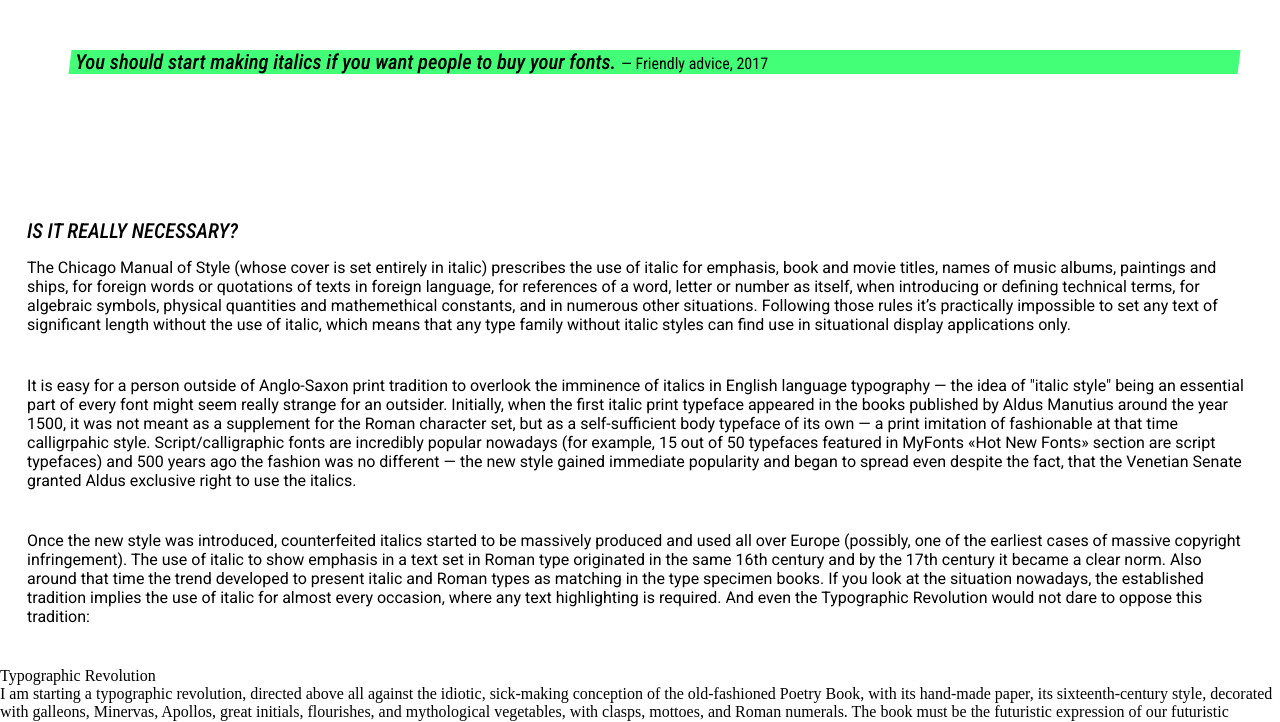
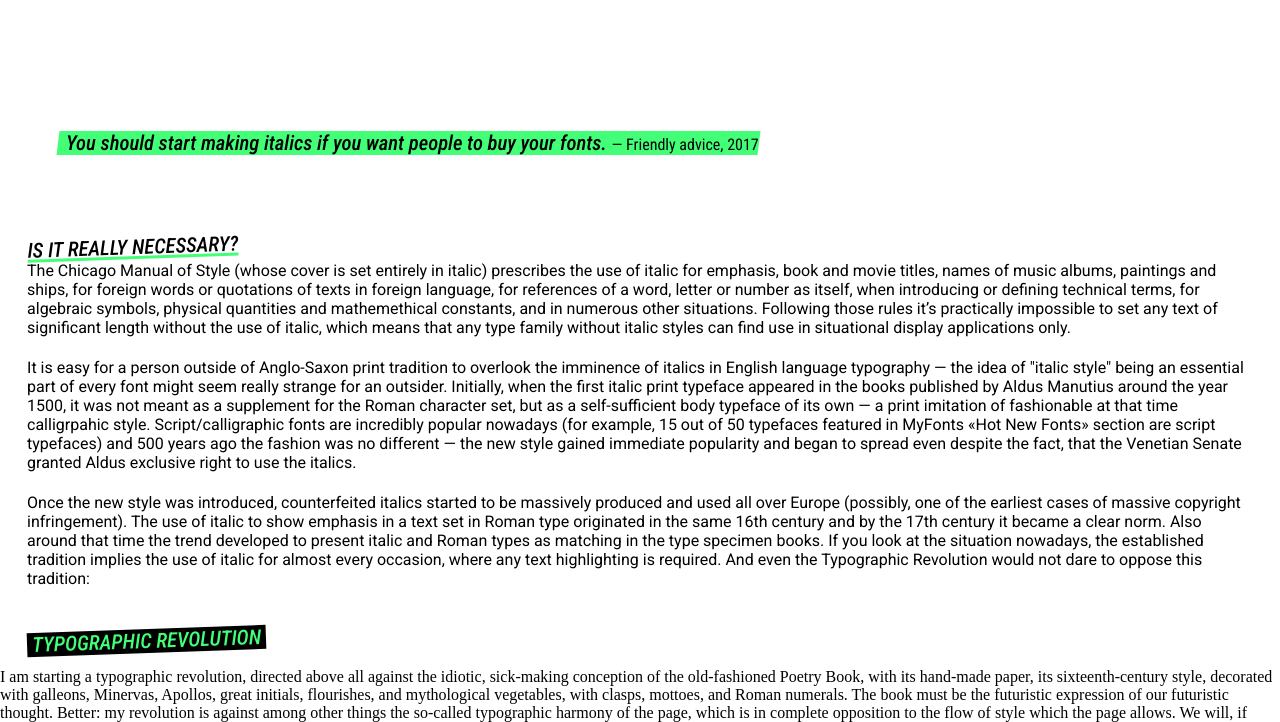
Before and after one commit to sarahsaroufim/binding, a plain HTML site: page italics.html in a window 1280 px wide. Shown: the part 754-1476 px from the top of the page. Drawn offline with Linux system fonts and the light colour scheme; a web font is replaced by a local one.

Commit message:
progress...

```diff
--- a/common.css
+++ b/common.css
@@ -97,7 +97,7 @@
     background-color: black;
     height: 42vw;
     width: 50vw;
-    margin-bottom: var(--big-gap);
+    margin-bottom: calc(1.5 * var(--medium-gap));
     text-align: center;
 }
 
--- a/italics-style.css
+++ b/italics-style.css
@@ -35,7 +35,7 @@ h1{
     font-size: var(--root-font-size);
     margin-top: calc(2 * var(--small-gap));
     margin-left: var(--medium-gap);
-    margin-bottom: calc(1.3 * var(--medium-gap));
+    margin-bottom: calc(1.5 * var(--big-gap));
 }
 
 #start-quote {
@@ -44,11 +44,11 @@ h1{
     font-style: italic;
     font-size: var(--comfort-font-size);
     position: relative;
-    margin-left: calc(1.7 * var(--medium-gap));
-    margin-bottom: var(--big-gap);
-    padding-left: var(--small-gap);
-    padding-right: var(--small-gap);
-    margin-right: var(--medium-gap);
+    margin-left: calc(1.4 * var(--medium-gap));
+    margin-bottom: var(--medium-gap);
+    padding-left: calc(1.6 * var(--small-gap));
+    margin-right: calc(1.4 * var(--medium-gap));
+    width: fit-content;
 }
 
 #start-quote::before {
@@ -75,14 +75,36 @@ h2{
     font-style: italic;
     font-size: var(--comfort-font-size);
     margin-left: var(--side-margin);
-    margin-bottom: calc(3 * var(--small-gap));
-    padding-right: var(--big-gap);
+    margin-bottom: calc(4 * var(--small-gap));
+    margin-top: calc(1.5 * var(--medium-gap));
+    padding-right: calc(1.5 * var(--big-gap));
+    rotate: -2deg;
+    text-decoration: underline;
+    text-decoration-color: var(--color-acid);
+    text-decoration-thickness: calc(0.6 * var(--small-gap));
 }
 
 .main-text{
     font-family: var(--font-roboto);
     font-size: var(--root-unit);
     margin-left: var(--side-margin);
-    margin-bottom: var(--medium-gap);
+    margin-bottom: calc(4 * var(--small-gap));
     padding-right: var(--side-margin);
 }
+
+h3{
+    font-family: var(--font-roboto-condensed);
+    font-size: var(--comfort-font-size);
+    font-weight: 500;
+    font-style: italic;
+    margin-left: var(--side-margin);
+    margin-right: calc(2 * var(--big-gap));
+    margin-bottom: calc(3 * var(--small-gap));
+    margin-top: var(--medium-gap);
+    color: var(--color-acid);
+    background-color: black;
+    width: fit-content;
+    padding-left: var(--small-gap);
+    padding-right: var(--small-gap);
+    rotate: -2deg;
+}
--- a/italics.html
+++ b/italics.html
@@ -38,7 +38,7 @@ Once the new style was introduced, counterfeited italics started to be massively
 </p>
 
     <section>
-    <h3>Typographic Revolution</h3>
+    <h3>TYPOGRAPHIC REVOLUTION</h3>
     <p>
     I am starting a typographic revolution, directed above all against the idiotic, sick-making conception of the old-fashioned Poetry Book, with its hand-made paper, its sixteenth-century style, decorated with galleons, Minervas, Apollos, great initials, flourishes, and mythological vegetables, with clasps, mottoes, and Roman numerals. The book must be the futuristic expression of our futuristic thought. Better: my revolution is against among other things the so-called typographic harmony of the page, which is in complete opposition to the flow of style which the page allows. We will, if need be, use 3 or 4 different colours and 20 different typefaces on the same page. For example: Italic for a series of similar and swift sensations, Bold for the imitation of heavy tones, and so on. A new conception of the typographic/painterly page. — Filippo Marinetti<sup>1</sup>, 1919
     </p>
@@ -169,7 +169,7 @@ With these considerations in mind, four new styles were designed for Panama: Mon
 </section>
 
 <section>
-<h3>Other Updates</h3>
+<h3>OTHER UPDATES</h3>
 
 <p>Also, a number of small adjustments was made in straight cuts of Panama:</p>
 
```
